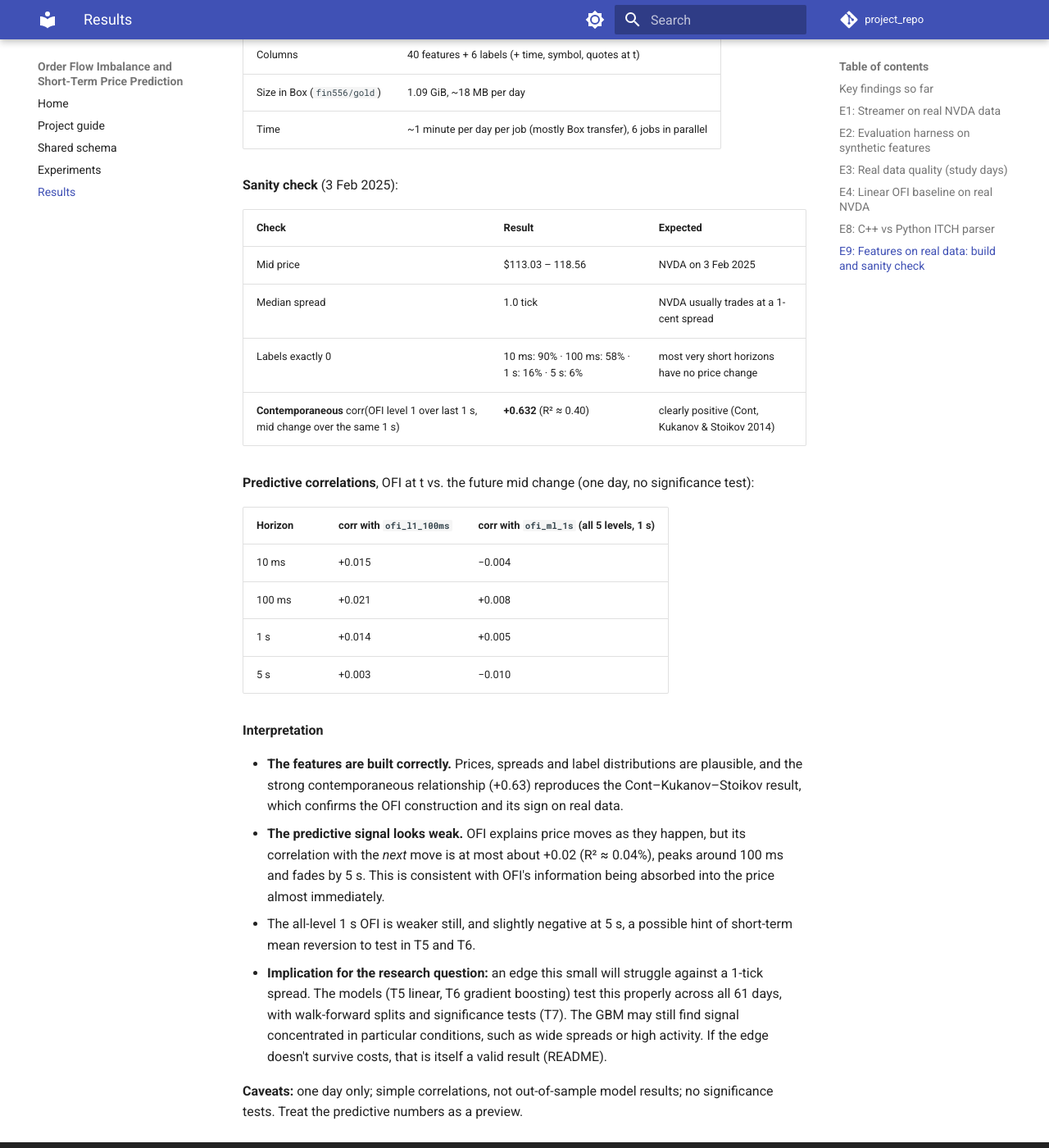
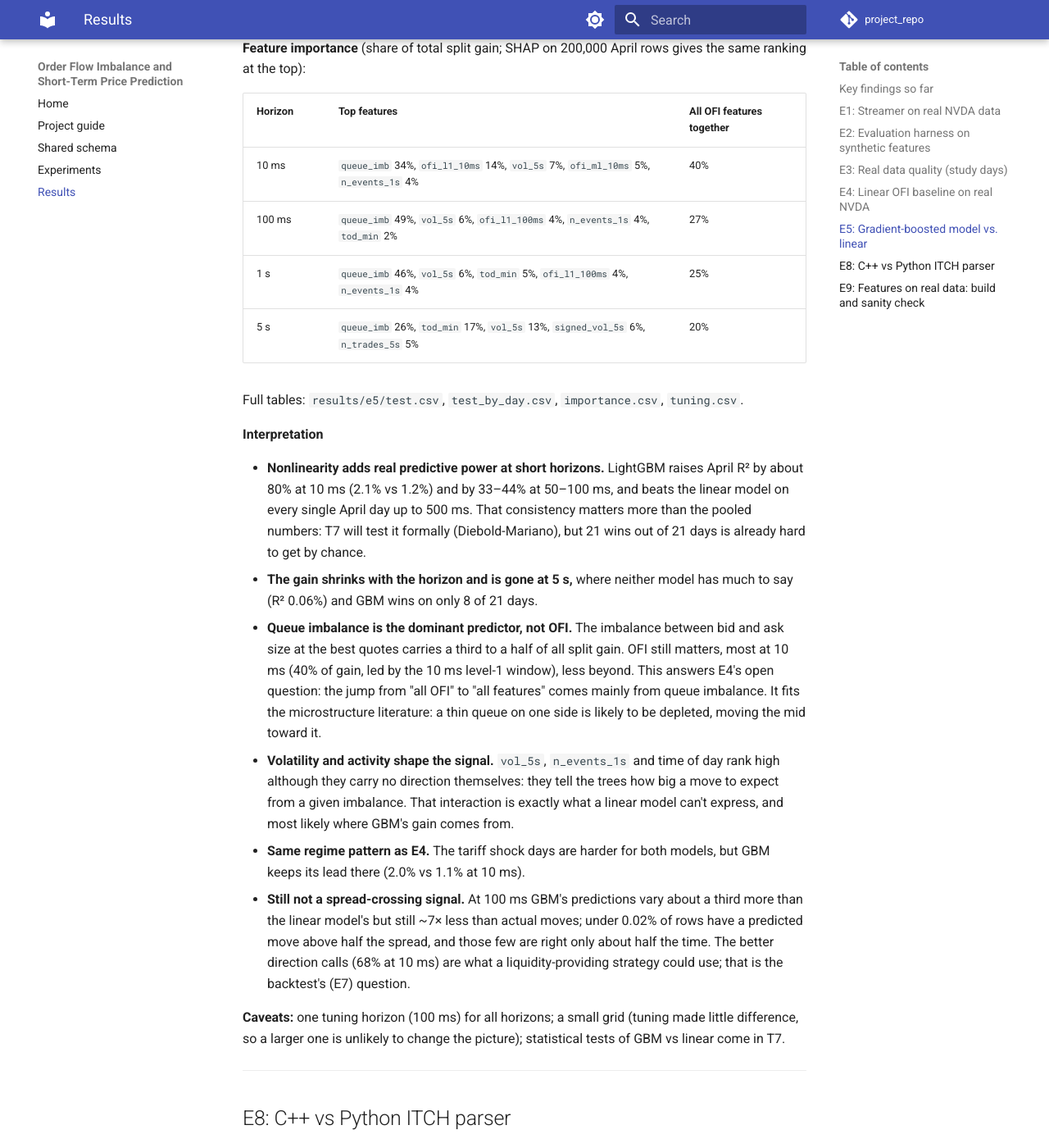
Before and after one commit to FIN-556-Market-Microstructures/project_repo, an MkDocs documentation site: the page built from docs/results.md, in a window 1280 px wide and 1400 px high, scrolled down 9692 px. Shown: the whole window at 82% size. Built offline with MkDocs 1.6.1 and Material for MkDocs 9.7.7, drawn with Linux system fonts in a browser that asks for light colours; comment, search, counter and statistics services are not loaded; some of the changed text lies outside the part shown.

Commit message:
Docs: E5 results (LightGBM vs linear on real data)
Co-Authored-By: Claude Opus 5.5 <noreply@anthropic.com>

```diff
--- a/docs/results.md
+++ b/docs/results.md
@@ -20,6 +20,9 @@ as they are completed.
 | Prediction: all features | Linear model on all 38 features: April R² **1.2–1.4%** at 10–100 ms, positive on **every** April day; hit rate **66%** at 10 ms, fading to 52% at 5 s | [E4](#e4-linear-ofi-baseline-on-real-nvda) |
 | Tradability (first look) | Predicted moves are ~10× smaller than actual ones and almost never exceed half the spread, so a linear signal alone rarely justifies crossing the spread | [E4](#e4-linear-ofi-baseline-on-real-nvda) |
 | Regime | The edge roughly halves during the 7–10 April tariff shock (R² 0.9% vs 2.2% at 100 ms) but stays positive | [E4](#e4-linear-ofi-baseline-on-real-nvda) |
+| Nonlinear model | LightGBM beats the linear model at every horizon up to 1 s, on **every** April day up to 500 ms: R² **2.1%** vs 1.2% at 10 ms, 1.8% vs 1.4% at 100 ms; hit rate **68%** at 10 ms. No gain at 5 s | [E5](#e5-gradient-boosted-model-vs-linear) |
+| What drives it | **Queue imbalance** at the best quotes carries 34–52% of the model's split gain; OFI features together 20–40%, mostly at the shortest horizons; recent volatility and activity next | [E5](#e5-gradient-boosted-model-vs-linear) |
+| Tradability (GBM) | Still almost no predictions above half the spread (≤ 0.02% of rows): the nonlinear model sharpens direction, not size | [E5](#e5-gradient-boosted-model-vs-linear) |
 
 ---
 
@@ -254,6 +257,97 @@ rows, including the many where the price didn't move.
 
 ---
 
+## E5: Gradient-boosted model vs. linear
+
+[How it was run](experiments.md#e5-gradient-boosted-model-vs-linear)
+
+Same 38 features, same frozen split and same April rows (4,912,950) as the E4
+`all` model, so the comparison is like for like. LightGBM settings chosen on
+validation only; each horizon early-stopped on validation, then refit on
+train + validation (9.36M rows) and scored once on April. Tuning plus all six
+horizons took about 11 minutes on the VM with 32 threads.
+
+**Tuning** (100 ms, every 5th training row, validation R²): all 8 settings
+land between 2.45% and 2.50%. Large minimum leaf size (5,000 rows) helps a
+little; the number of leaves and the L2 penalty hardly matter. Chosen: 127
+leaves, 5,000 rows per leaf, no L2. Models stop early (14–154 rounds at
+learning rate 0.05): the signal is simple enough that extra trees only fit
+noise.
+
+**April test: LightGBM vs linear (E4, all features)**
+
+| Horizon | GBM R² | Linear R² | GBM R² (day mean) | Days GBM > linear | GBM hit rate | Linear hit rate | GBM hit, moves > ½ spread |
+|---|---|---|---|---|---|---|---|
+| 10 ms | **2.09%** | 1.17% | 2.15% | **21/21** | **68.1%** | 66.2% | 73.3% |
+| 50 ms | **2.05%** | 1.42% | 2.56% | **21/21** | 64.4% | 63.2% | 67.6% |
+| 100 ms | **1.82%** | 1.37% | 2.54% | **21/21** | 62.5% | 61.6% | 65.0% |
+| 500 ms | 0.77% | 0.66% | 1.38% | 21/21 | 57.3% | 57.0% | 58.2% |
+| 1 s | 0.41% | 0.35% | 0.78% | 20/21 | 55.2% | 55.0% | 55.7% |
+| 5 s | 0.06% | 0.06% | 0.12% | 8/21 | 52.1% | 52.0% | 52.2% |
+
+GBM R² is positive on every April day at every horizon except 5 s (19/21).
+Validation R² (late March) of the same models: 1.90%, 2.51%, 2.62%, 1.48%,
+0.84%, 0.09%, so April holds up close to validation, as it did for E4.
+
+**Tariff shock vs the rest of April** (mean of daily R²):
+
+| Horizon | 7–10 Apr: GBM / linear | Rest of April: GBM / linear | GBM hit rate, shock / rest |
+|---|---|---|---|
+| 10 ms | 2.03% / 1.11% | 2.18% / 1.30% | 64.1% / 72.5% |
+| 100 ms | 1.25% / 0.89% | 2.84% / 2.24% | 57.7% / 65.9% |
+| 1 s | 0.15% / 0.12% | 0.93% / 0.81% | 51.9% / 56.4% |
+
+**Feature importance** (share of total split gain; SHAP on 200,000 April rows
+gives the same ranking at the top):
+
+| Horizon | Top features | All OFI features together |
+|---|---|---|
+| 10 ms | `queue_imb` 34%, `ofi_l1_10ms` 14%, `vol_5s` 7%, `ofi_ml_10ms` 5%, `n_events_1s` 4% | 40% |
+| 100 ms | `queue_imb` 49%, `vol_5s` 6%, `ofi_l1_100ms` 4%, `n_events_1s` 4%, `tod_min` 2% | 27% |
+| 1 s | `queue_imb` 46%, `vol_5s` 6%, `tod_min` 5%, `ofi_l1_100ms` 4%, `n_events_1s` 4% | 25% |
+| 5 s | `queue_imb` 26%, `tod_min` 17%, `vol_5s` 13%, `signed_vol_5s` 6%, `n_trades_5s` 5% | 20% |
+
+Full tables: `results/e5/test.csv`, `test_by_day.csv`, `importance.csv`,
+`tuning.csv`.
+
+**Interpretation**
+
+- **Nonlinearity adds real predictive power at short horizons.** LightGBM
+  raises April R² by about 80% at 10 ms (2.1% vs 1.2%) and by 33–44%
+  at 50–100 ms, and beats the linear model on every single April day up to
+  500 ms. That consistency matters more than the pooled numbers: T7 will
+  test it formally (Diebold-Mariano), but 21 wins out of 21 days is already
+  hard to get by chance.
+- **The gain shrinks with the horizon and is gone at 5 s,** where neither
+  model has much to say (R² 0.06%) and GBM wins on only 8 of 21 days.
+- **Queue imbalance is the dominant predictor, not OFI.** The imbalance
+  between bid and ask size at the best quotes carries a third to a half of
+  all split gain. OFI still matters, most at 10 ms (40% of gain, led by the
+  10 ms level-1 window), less beyond. This answers E4's open question: the
+  jump from "all OFI" to "all features" comes mainly from queue imbalance.
+  It fits the microstructure literature: a thin queue on one side is likely
+  to be depleted, moving the mid toward it.
+- **Volatility and activity shape the signal.** `vol_5s`, `n_events_1s` and
+  time of day rank high although they carry no direction themselves: they
+  tell the trees how big a move to expect from a given imbalance. That
+  interaction is exactly what a linear model can't express, and most likely
+  where GBM's gain comes from.
+- **Same regime pattern as E4.** The tariff shock days are harder for both
+  models, but GBM keeps its lead there (2.0% vs 1.1% at 10 ms).
+- **Still not a spread-crossing signal.** At 100 ms GBM's predictions vary
+  about a third more than the linear model's but still ~7× less than actual
+  moves;
+  under 0.02% of rows have a predicted move above half the spread, and those
+  few are right only about half the time. The better direction calls (68% at
+  10 ms) are what a liquidity-providing strategy could use; that is the
+  backtest's (E7) question.
+
+**Caveats:** one tuning horizon (100 ms) for all horizons; a small grid
+(tuning made little difference, so a larger one is unlikely to change the
+picture); statistical tests of GBM vs linear come in T7.
+
+---
+
 ## E8: C++ vs Python ITCH parser
 
 [How it was run](experiments.md#e8-c-vs-python-itch-parser)
```
Also changed, not shown: other parts of docs/results.md (+1 -1 lines), docs/experiments.md (+4 -3 lines), docs/index.md (+1 -1 lines).
